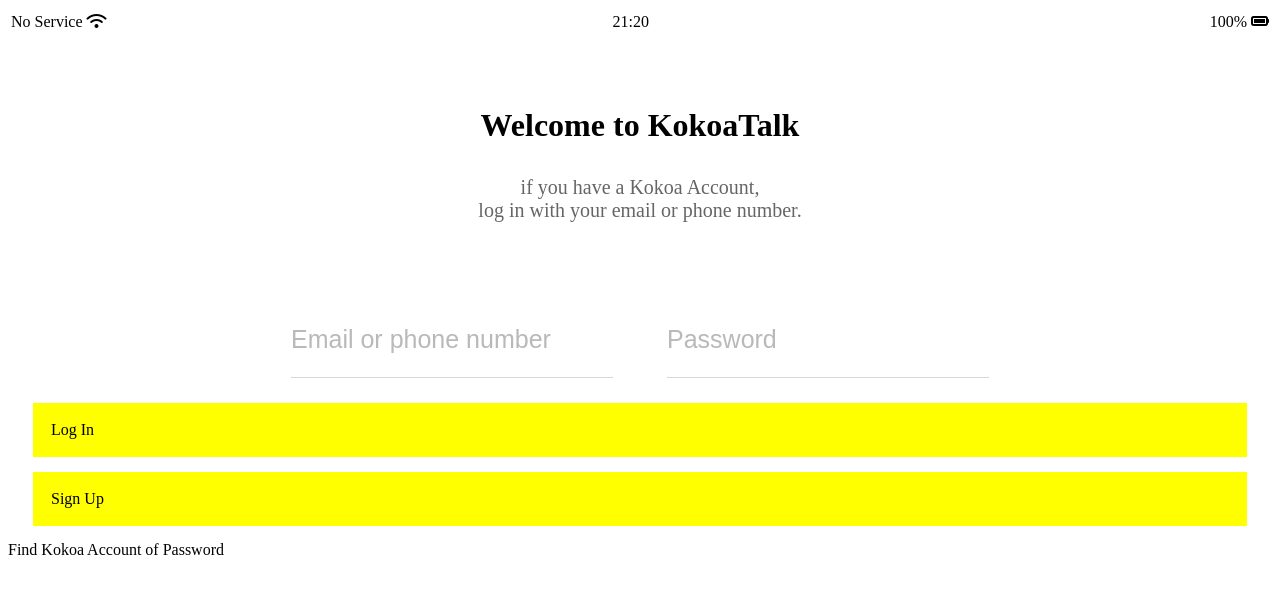
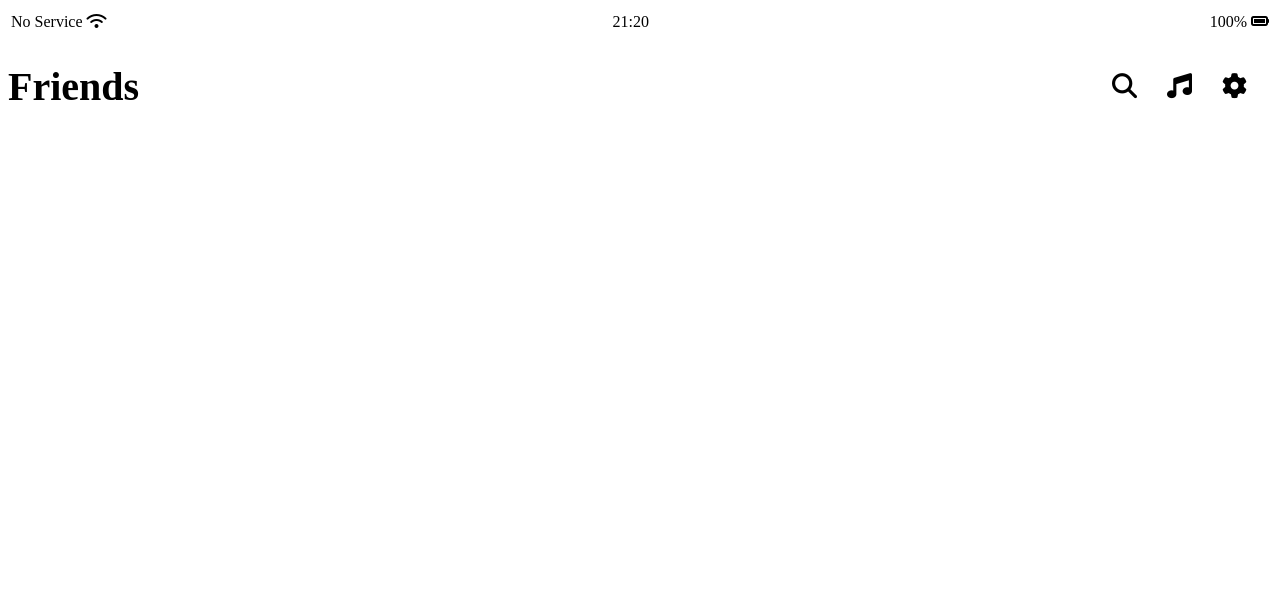
Before and after one commit to lynch456/kokoa-review, a plain HTML site: page friends.html in a window 1280 px wide. Drawn offline with Linux system fonts and the light colour scheme.

Commit message:
8/25 Friends Header

```diff
--- /dev/null
+++ b/CSS/screens/friends.css
@@ -0,0 +1,18 @@
+.friends-title {
+  display: flex;
+  align-items: center;
+  justify-content: space-between;
+  font-size: 20px;
+}
+.title-icons {
+  display: flex;
+}
+.icon-search {
+  margin-right: 30px;
+}
+.icon-music {
+  margin-right: 30px;
+}
+.icon-setting {
+  margin-right: 25px;
+}
--- a/CSS/style.css
+++ b/CSS/style.css
@@ -1,3 +1,5 @@
 @import "components/status-bar.css";
 @import "components/welcome-header.css";
 @import "components/login-form.css";
+
+@import "screens/friends.css";
--- a/friends.html
+++ b/friends.html
@@ -9,7 +9,7 @@
     <title>Kokoa Login</title>
 </head>
 
-<body>
+
     <div class="status-bar">
         <div class="status-bar__column">
             <span>No Service</span>
@@ -23,28 +23,22 @@
             <i class="fas fa-battery-full"></i>
         </div>
     </div>
-    <header class="Welcome-header">
-        <h1>Welcome to KokoaTalk</h1>
-    </header>
-    <div class="info-tetx">
-        if you have a Kokoa Account,<br>
-        log in with your email or phone number.
+    <header class="friends-title">
+    <div>
+        <h1>Friends</h1>
     </div>
-    <form class="login-form__text">
-        <div class="login-form">
-            <input required class="login-id" type="text" placeholder="Email or phone number">
-            <input required class="login-password" type="password" placeholder="Password">
-        </div>
-    </form>
-    <div class="login-btn">
-        <span>Log In</span>
+     <div class="title-icons">
+         <div class="icon-search"><i class="fas fa-search fa-lg"></i></div>
+         <div class="icon-music"><i class="fas fa-music fa-lg"></i></div>
+         <div class="icon-setting"><i class="fas fa-cog fa-lg"></i></div>
+
+
+
     </div>
-    <div class="sign-btn">
-        <span>Sign Up</span>
-    </div>
-    <div class="find-account">
-        <span class="find-account__text">Find Kokoa Account of Password</span>
-    </div>
+
+</header>
+
+
 
     <script src="https://kit.fontawesome.com/625155bc66.js" crossorigin="anonymous"></script>
 </body>
```
